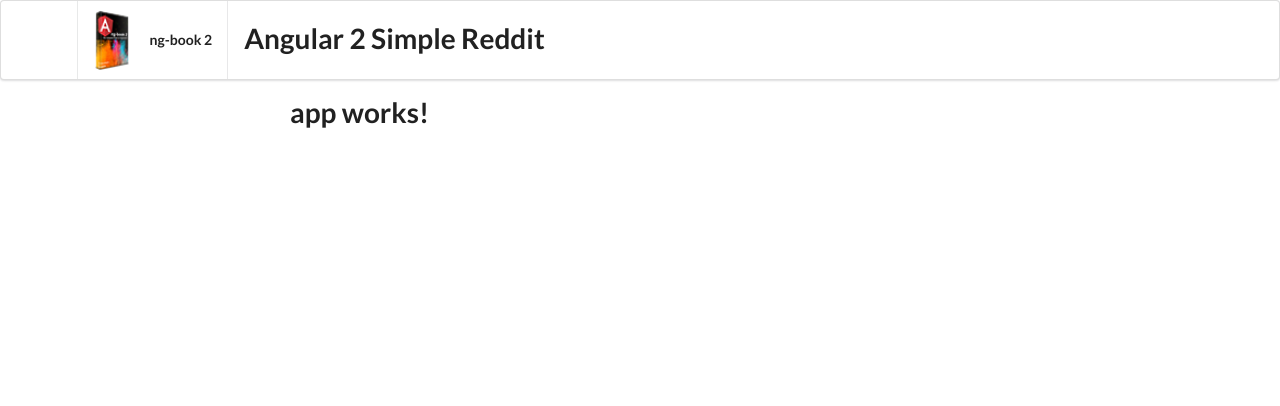
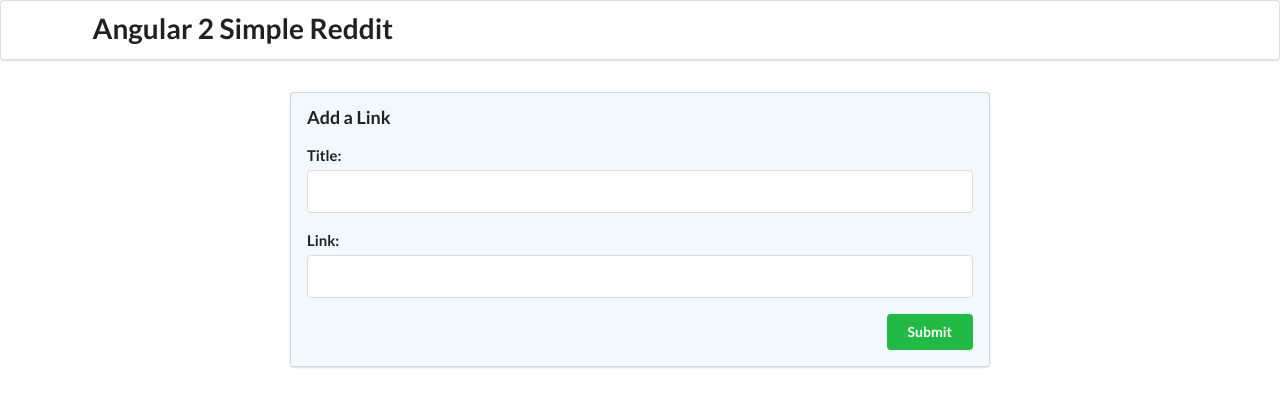
Before and after one commit to finnb/ng2-reddit, an Angular app: page / in a window 1280 px wide. Shown: the top 406 px of the page. Built offline with nearby package versions, Linux system fonts and the light colour scheme.

Commit message:
Add interaction

```diff
--- a/src/app/app.component.html
+++ b/src/app/app.component.html
@@ -1,3 +1,15 @@
-<h1>
-  {{title}}
-</h1>
+<form class="ui large form segment">
+  <h3 class="ui header">Add a Link</h3>
+
+  <div class="field">
+    <label for="title">Title:</label>
+    <input name="title" #newtitle>
+  </div>
+  <div class="field">
+    <label for="link">Link:</label>
+    <input name="link" #newlink>
+  </div>
+  <button (click)="addArticle(newtitle, newlink)" class="ui positive right floated button">
+    Submit
+  </button>
+</form>
--- a/src/app/app.component.ts
+++ b/src/app/app.component.ts
@@ -6,5 +6,8 @@
   styleUrls: ['./app.component.css']
 })
 export class AppComponent {
-  title = 'app works!';
+  addArticle(title: HTMLInputElement, link: HTMLInputElement): boolean {
+    console.log('Add article title: ${title.value} and link: $(link.value)');
+    return false;
+  }
 }
--- a/src/index.html
+++ b/src/index.html
@@ -13,10 +13,6 @@
   <!-- Menu Bar -->
   <div class="ui menu">
     <div class="ui container">
-      <a href="#" class="header item">
-        <img class="logo" src="/assets/images/ng-book-2-minibook.png">
-        ng-book 2
-      </a>
       <div class="header item borderless">
         <h1 class="ui header">
           Angular 2 Simple Reddit
```
